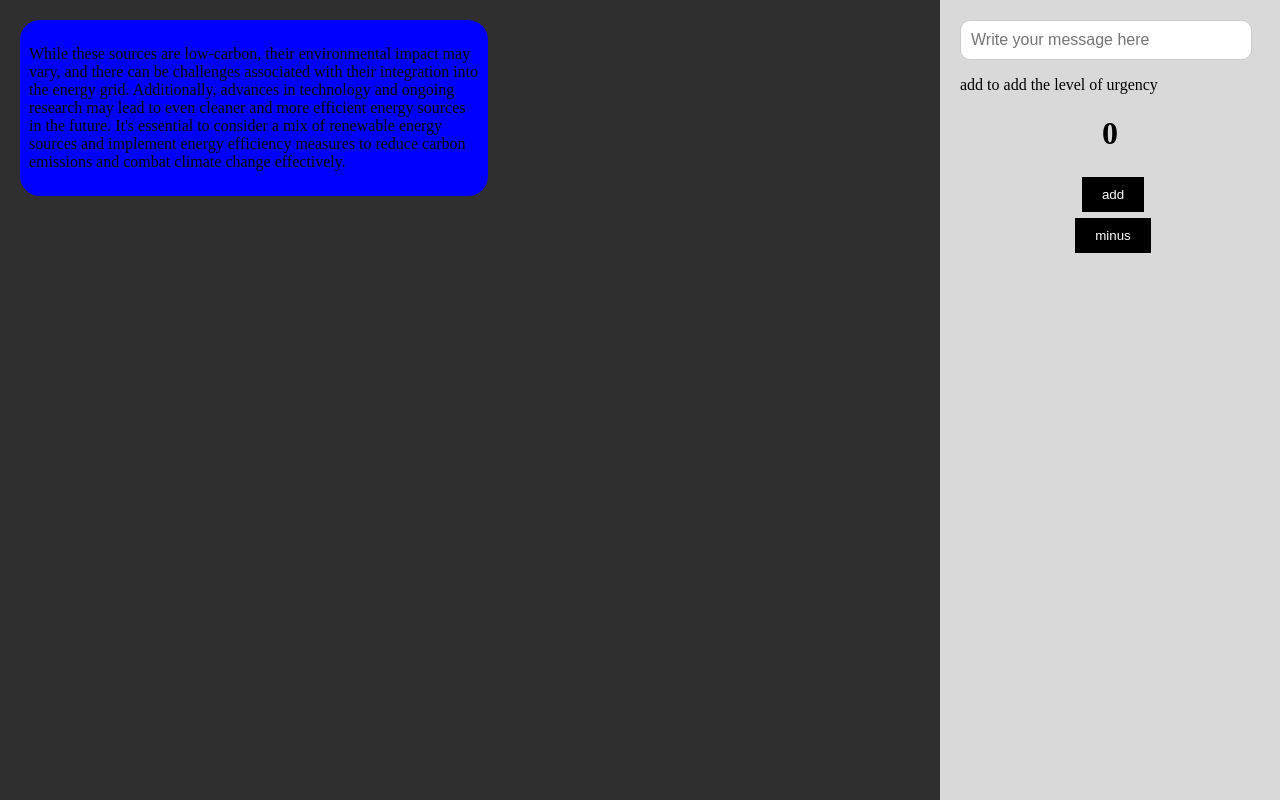
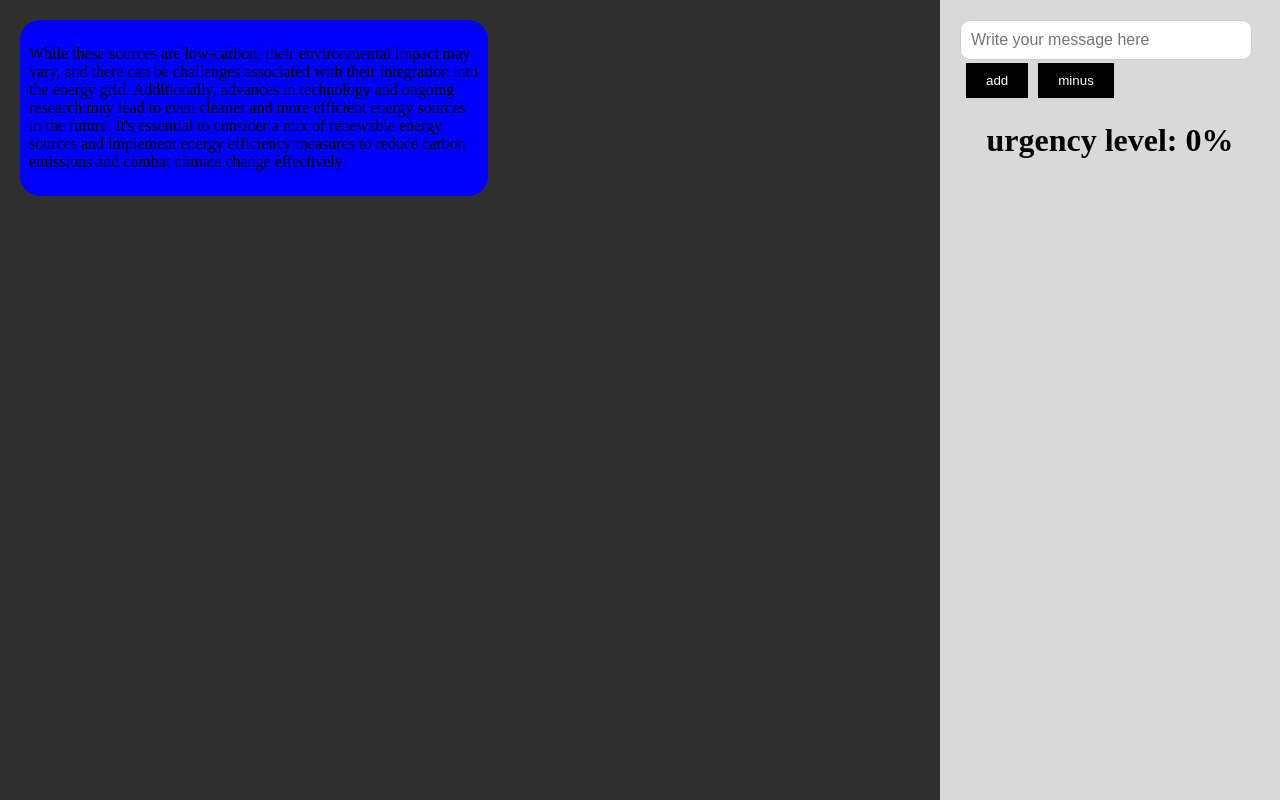
Before and after one commit to dynamic2code/Littlechat-app, a plain HTML site: page index.html in a window 1280 px wide. Drawn offline with nearby package versions, Linux system fonts and the light colour scheme.

Commit message:
more on ui

```diff
--- a/index.html
+++ b/index.html
@@ -65,18 +65,14 @@
     <div class="add" id="add">
       <form action="">
         <input type="text" name="" id="messageInput" placeholder="Write your message here">
+        <input type="hidden" name="">
       </form>
       <div class="center">
-        <p>add to add the level of urgency</p>
-        <center><h1>{{ number }}</h1></center>
-        <center>
           <!-- Use @click directive to bind the button click events to the methods -->
           <button class="button" @click="add">add</button>
-        </center>
-        <center>
           <!-- Use @click directive to bind the button click events to the methods -->
           <button class="button" @click="minus">minus</button>
-        </center>
+        <center><h1> urgency level: {{ number }}%</h1></center>
       </div>
     </div>
   </div>
```
